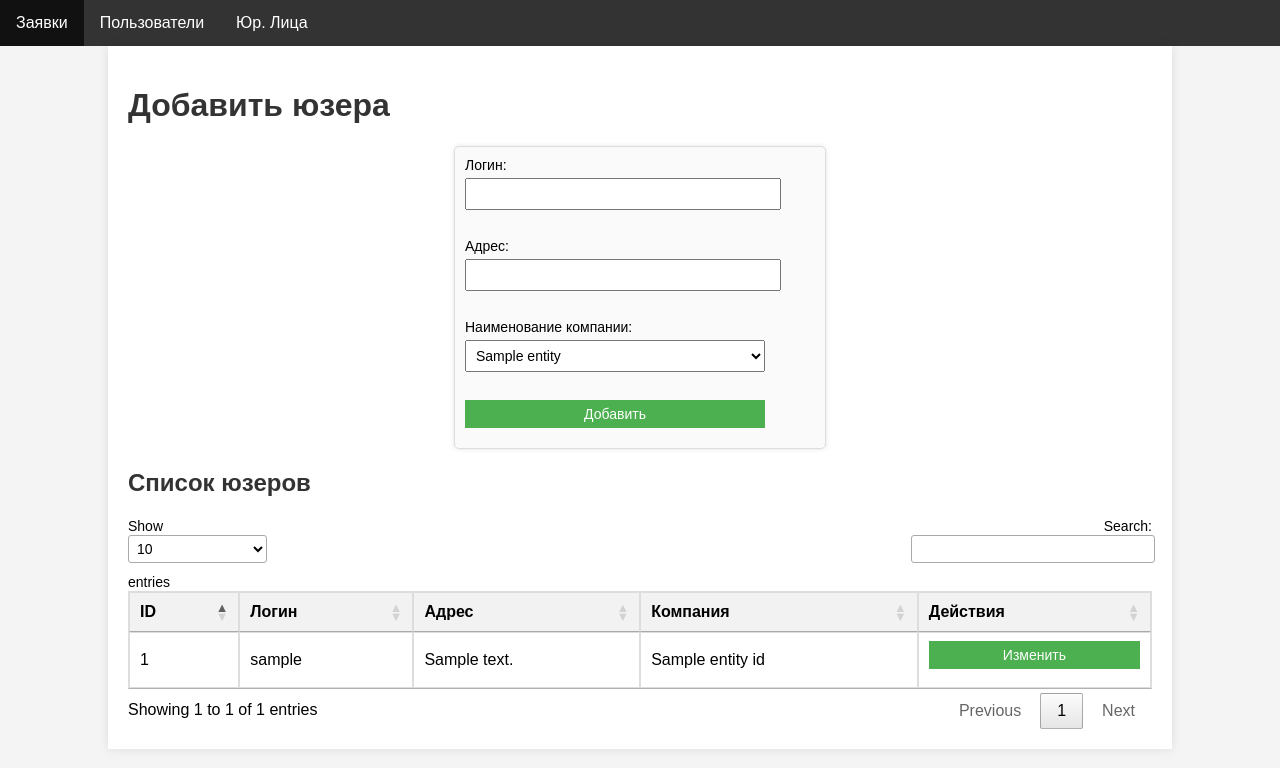
After one commit to SasquatchMe/repair_service_app, a Flask app: template web_app/templates/users.html in a window 1280 px wide. The commit adds this page. Shown: the top 768 px of the page. Run offline with Flask 3, Linux system fonts and the light colour scheme; the template is opened without the code that fills it: most values are stand-ins (such as "Sample title", 1, 10 or a date in 2020); some libraries are stand-ins or nearby versions.

Commit message:
add html tamplates

```diff
--- a/config.py
+++ b/config.py
@@ -13,7 +13,7 @@ DATABASE_PATH = os.path.abspath('/Users/Androidnek/PycharmProjects/CRM_tg_bot/CR
 DATABASE_NAME = 'CRM_SERVICE.db'
 ENTITY_TABLE_NAME = 'legal_entities'
 COMPANY_TABLE_NAME = 'companies'
-USERS_TABLE_NAME = 'users'
+USERS_TABLE_NAME = 'user'
 ORDERS_TABLE_NAME = 'orders'
 SERVICES_TABLE_NAME = 'services'
 MASTERS_TABLE_NAME = 'masters'
--- a/db/models/tables.py
+++ b/db/models/tables.py
@@ -23,14 +23,15 @@ class Status(BaseModel):
 
 
 class User(BaseModel):
-    login = CharField(primary_key=True)
+    id = AutoField(primary_key=True)
+    login = CharField()
     address = CharField(null=False)
     entity_id = ForeignKeyField(Entity, backref='users')
 
 
 class Order(BaseModel):
     id = AutoField(primary_key=True)
-    login = ForeignKeyField(User)
+    login_id = ForeignKeyField(User)
     status_id = ForeignKeyField(Status)
     date_create = DateTimeField(default=datetime.datetime.now())
 
--- a/main.py
+++ b/main.py
@@ -1,10 +1,7 @@
+from telebot import custom_filters
 
 from db.models.tables import create_models
 from tg_bot.message_handlers import *
-from telebot import custom_filters
-from web_app.app import app
-
-
 
 if __name__ == '__main__':
     create_models()
--- a/utils/authorization.py
+++ b/utils/authorization.py
@@ -8,7 +8,7 @@ def check_user_exist(login: str):
         cursor.execute(
             """
             SELECT *
-            FROM users
+            FROM user
             WHERE login = ?
             """, [login]
         )
--- a/web_app/app.py
+++ b/web_app/app.py
@@ -1,14 +1,14 @@
-from db.models.tables import db, User, Entity
-from flask import Flask, request, render_template, redirect, url_for
+from db.models.tables import db, User, Entity, Order
+from flask import Flask, request, render_template, redirect, url_for, flash
 
 app = Flask(__name__)
 
 
 @app.route('/')
-def index():
+def users_list():
     users = User.select()
     entities = Entity.select()
-    return render_template('index.html', users=users, entities=entities)
+    return render_template('users.html', users=users, entities=entities)
 
 
 # Обработка формы добавления пользователя
@@ -19,7 +19,43 @@ def add_user():
     entity_id = request.form['entity_id']
     print(entity_id)
     User.create(login=username, address=address, entity_id=entity_id)
-    return redirect(url_for('index'))
+    return redirect(url_for('users_list'))
+
+
+@app.route('/update_user/<login>', methods=['GET'])
+def update_user(login):
+    user = User.get(User.login == login)
+    entities = Entity.select()
+    return render_template('update_user.html', user=user, entities=entities)
+
+
+@app.route('/save_user/<login>', methods=['POST'])
+def save_user(login):
+    user = User.get(User.login == login)
+    user.login = request.form['login']
+    user.address = request.form['address']
+    user.entity_id = Entity.get(Entity.id == request.form['entity_id'])
+    user.save()
+    return redirect(url_for('users_list'))
+
+
+@app.route('/orders', methods=['GET'])
+def orders_list():
+    orders = Order.select()
+    return render_template('orders.html', orders=orders)
+
+
+@app.route('/entities', methods=['GET'])
+def entities_list():
+    entities = Entity.select()
+    return render_template('entities.html', entities=entities)
+
+
+@app.route('/add_entity', methods=['POST'])
+def add_entity():
+    entity_name = request.form['entity_name']
+    Entity.create(name=entity_name)
+    return redirect(url_for('entities_list'))
 
 
 if __name__ == '__main__':
--- a/web_app/static/css/style.css
+++ b/web_app/static/css/style.css
@@ -1,4 +1,3 @@
-/* style.css */
 body {
     font-family: Arial, sans-serif;
     background-color: #f4f4f4;
@@ -42,20 +41,71 @@ form {
     flex-direction: column;
 }
 
-label, input, select, button {
+label {
+    margin-bottom: 5px;
+    font-size: 14px;
+}
+
+input, select, button {
     margin-bottom: 10px;
-    padding: 8px;
-    font-size: 16px;
+    padding: 6px;
+    font-size: 14px;
+    width: 100%;
+    max-width: 300px;
 }
 
 button {
-    width: 100px;
     background-color: #4CAF50;
     color: white;
     border: none;
     cursor: pointer;
+    transition: background-color 0.3s;
 }
 
 button:hover {
     background-color: #45a049;
 }
+
+.compact-form {
+    max-width: 350px;
+    margin: 0 auto;
+    padding: 10px;
+    background-color: #fafafa;
+    border: 1px solid #ddd;
+    border-radius: 5px;
+    box-shadow: 0 0 5px rgba(0, 0, 0, 0.1);
+}
+
+.sidebar {
+    position: fixed;
+    top: 0;
+    left: 0;
+    width: 100px;
+    height: 100%;
+    background-color: #f1f1f1;
+    padding: 20px;
+}
+
+ul {
+    list-style-type: none;
+    margin: 0;
+    padding: 0;
+    overflow: hidden;
+    background-color: #333;
+}
+
+li {
+    float: left;
+}
+
+li a {
+    display: block;
+    color: white;
+    text-align: center;
+    padding: 14px 16px;
+    text-decoration: none;
+}
+
+li a:hover {
+    background-color: #111;
+}
--- /dev/null
+++ b/web_app/templates/base.html
@@ -0,0 +1,22 @@
+<!DOCTYPE html>
+<html lang="en">
+<head>
+    <meta charset="UTF-8">
+    <meta name="viewport" content="width=device-width, initial-scale=1.0">
+    <title>Компании</title>
+    <link rel="stylesheet" href="{{ url_for('static', filename='css/style.css') }}">
+    <link rel="stylesheet" href="https://cdn.datatables.net/1.10.24/css/jquery.dataTables.min.css">
+    <script src="https://code.jquery.com/jquery-3.5.1.min.js"></script>
+    <script src="https://cdn.datatables.net/1.10.24/js/jquery.dataTables.min.js"></script>
+</head>
+<body>
+<ul>
+  <li><a href="{{ url_for('orders_list') }}">Заявки</a></li>
+  <li><a href="{{ url_for('users_list') }}">Пользователи</a></li>
+  <li><a href="{{ url_for('entities_list') }}">Юр. Лица</a></li>
+</ul>
+
+{% block content %}{% endblock %}
+
+</body>
+</html>
--- /dev/null
+++ b/web_app/templates/users.html
@@ -0,0 +1,52 @@
+{% extends "base.html" %}
+{% block content %}
+<div class="container">
+    <h1>Добавить юзера</h1>
+    <form action="{{ url_for('add_user') }}" method="post" class="compact-form">
+        <label for="login">Логин:</label>
+        <input type="text" id="login" name="login" required><br>
+        <label for="address">Адрес:</label>
+        <input type="text" id="address" name="address" required><br>
+        <label for="entity_id">Наименование компании:</label>
+        <select id="entity_id" name="entity_id" required>
+            {% for entity in entities %}
+            <option value="{{ entity.id }}">{{ entity.name }}</option>
+            {% endfor %}
+        </select><br>
+        <button type="submit">Добавить</button>
+    </form>
+
+    <h2>Список юзеров</h2>
+    <table id="users_table" border="1">
+        <thead>
+        <tr>
+            <th>ID</th>
+            <th>Логин</th>
+            <th>Адрес</th>
+            <th>Компания</th>
+            <th>Действия</th>
+        </tr>
+        </thead>
+        <tbody>
+        {% for user in users %}
+        <tr>
+            <td>{{ user.id }}</td>
+            <td>{{ user.login }}</td>
+            <td>{{ user.address }}</td>
+            <td>{{ user.entity_id.name }}</td>
+            <td>
+                <form action="{{ url_for('update_user', login=user.login) }}" method="get" style="display:inline;">
+                    <button type="submit">Изменить</button>
+                </form>
+            </td>
+        </tr>
+        {% endfor %}
+        </tbody>
+    </table>
+</div>
+<script>
+    $(document).ready(function() {
+        $('#users_table').DataTable();
+    });
+</script>
+{% endblock %}
```
Also changed, not shown: tg_bot/message_handlers.py (+6 -1 lines), web_app/templates/admin_dashboard.html (deleted, +0 -39 lines), web_app/templates/entities.html (added, +35 -0 lines), web_app/templates/entities_list.html (deleted, +0 -25 lines), web_app/templates/index.html (deleted, +0 -45 lines), web_app/templates/orders.html (added, +53 -0 lines), web_app/templates/update_user.html (added, +19 -0 lines), web_app/templates/users_list.html (deleted, +0 -39 lines).
